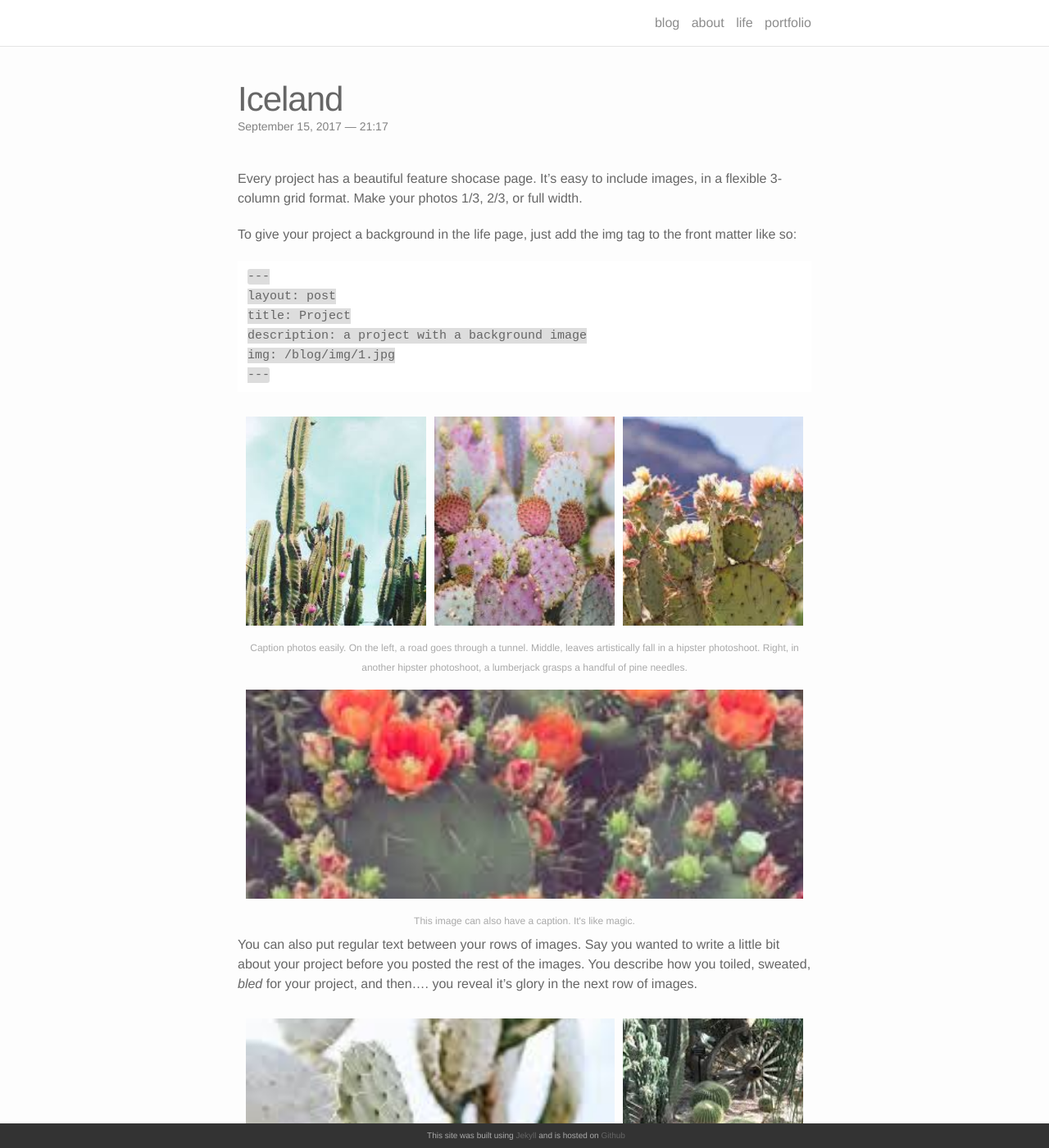
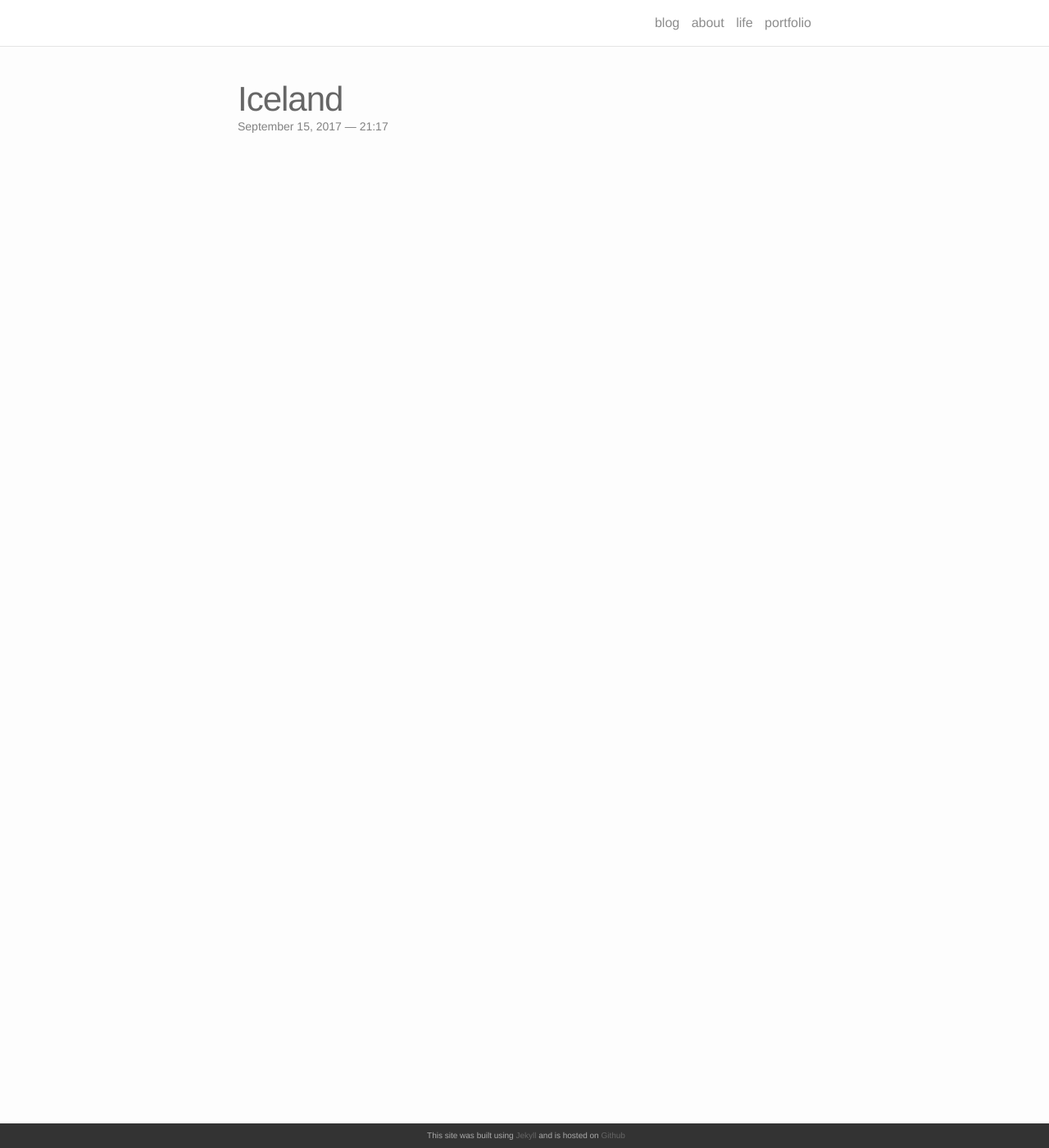
Before and after one commit to annelledejager/blog, a Jekyll site: the page built from _life/1_story.markdown, in a window 1280 px wide and 1400 px high. Shown: the whole window at 82% size. Built offline with Jekyll 4.4.1, drawn with Linux system fonts in a browser that asks for light colours; nearby versions of some CDN libraries; some of the changed text lies outside the part shown.

```diff
--- a/_life/1_story.markdown
+++ b/_life/1_story.markdown
@@ -5,52 +5,3 @@
 img: /blog/img/2.jpg
 date: 2017-09-15 21:17:00
 ---
-
-Every project has a beautiful feature shocase page. It's easy to include images, in a flexible 3-column grid format. Make your photos 1/3, 2/3, or full width.
-
-To give your project a background in the life page, just add the img tag to the front matter like so:
-
-	---
-	layout: post
-	title: Project
-	description: a project with a background image
-	img: /blog/img/1.jpg
-	---
-
-
-<div class="img_row">
-	<img class="col one" src="{{ site.baseurl }}/img/1.jpg" alt="" title="example image"/>
-	<img class="col one" src="{{ site.baseurl }}/img/2.jpg" alt="" title="example image"/>
-	<img class="col one" src="{{ site.baseurl }}/img/3.jpg" alt="" title="example image"/>
-</div>
-<div class="col three caption">
-	Caption photos easily. On the left, a road goes through a tunnel. Middle, leaves artistically fall in a hipster photoshoot. Right, in another hipster photoshoot, a lumberjack grasps a handful of pine needles.
-</div>
-<div class="img_row">
-	<img class="col three" src="{{ site.baseurl }}/img/5.jpg" alt="" title="example image"/>
-</div>
-<div class="col three caption">
-	This image can also have a caption. It's like magic.
-</div>
-
-You can also put regular text between your rows of images. Say you wanted to write a little bit about your project before you posted the rest of the images. You describe how you toiled, sweated, *bled* for your project, and then.... you reveal it's glory in the next row of images.
-
-
-<div class="img_row">
-	<img class="col two" src="{{ site.baseurl }}/img/6.jpg" alt="" title="example image"/>
-	<img class="col one" src="{{ site.baseurl }}/img/11.jpg" alt="" title="example image"/>
-</div>
-<div class="col three caption">
-	You can also have artistically styled 2/3 + 1/3 images, like these.
-</div>
-
-
-<br/><br/><br/>
-
-
-The code is simple. Just add a col class to your image, and another class specifying the width: one, two, or three columns wide. Here's the code for the last row of images above:
-
-	<div class="img_row">
-	  <img class="col two" src="/img/6.jpg"/>
-	  <img class="col one" src="/img/11.jpg"/>
-	</div>
```
Also changed, not shown: _posts/2017-09-15-title.markdown (+0 -22 lines), about.md (+12 -2 lines).
